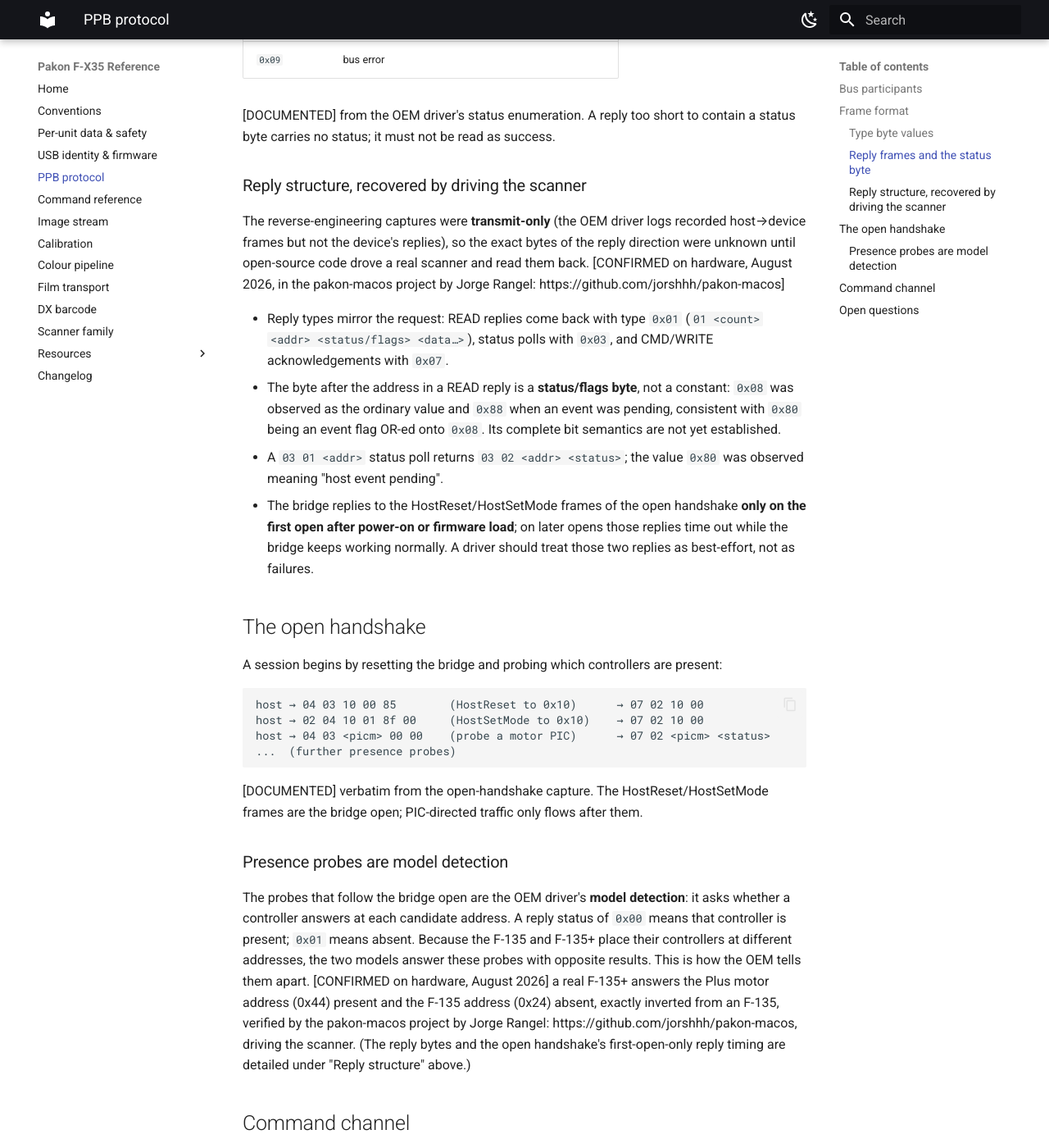
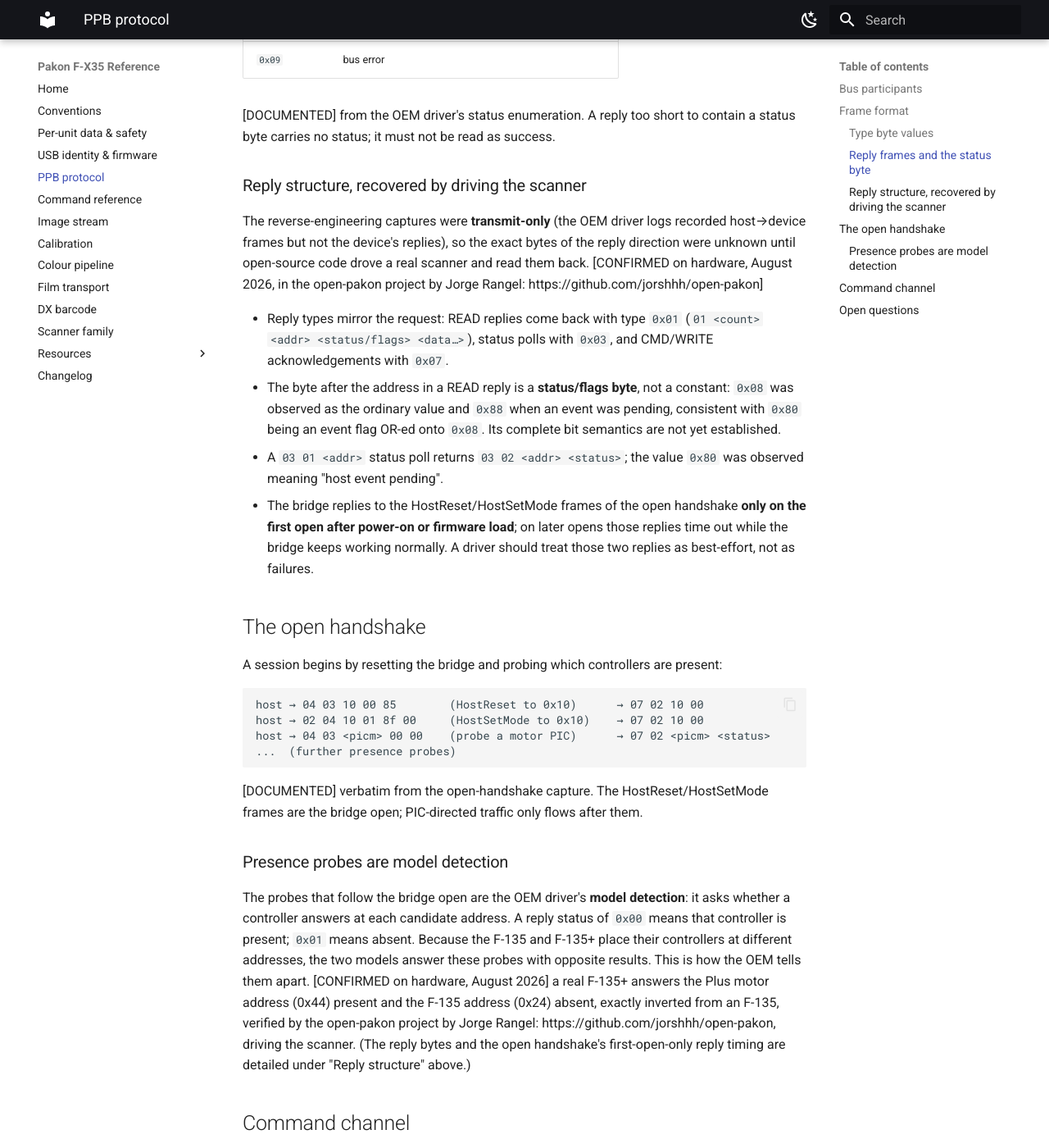
Before and after one commit to alibosworth/pakon-reference, an MkDocs documentation site: the page built from docs/ppb-protocol.md, in a window 1280 px wide and 1400 px high, scrolled down 2583 px. Shown: the whole window at 82% size. Built offline with MkDocs 1.6.1 and Material for MkDocs 9.7.7, drawn with Linux system fonts in a browser that asks for light colours.

Commit message:
Point to open-pakon, which pakon-macos was renamed to
Jorge Rangel renamed the repository. GitHub redirects the old links, but
the reference should use the name people will find. The two project tables
keep "formerly pakon-macos" so the old name still leads somewhere.

The changelog is left as written, since it records what the project was
called at the time. film-transport.md and scanner-family.md are left alone
too: #17 already rewrites the film-transport.md passage, and #18 edits the
scanner-family.md line, so changing them here would only make conflicts.

```diff
--- a/docs/ppb-protocol.md
+++ b/docs/ppb-protocol.md
@@ -99,8 +99,8 @@ contain a status byte carries no status; it must not be read as success.
 The reverse-engineering captures were **transmit-only** (the OEM driver logs
 recorded host→device frames but not the device's replies), so the exact bytes
 of the reply direction were unknown until open-source code drove a real scanner
-and read them back. [CONFIRMED on hardware, August 2026, in the pakon-macos
-project by Jorge Rangel: https://github.com/jorshhh/pakon-macos]
+and read them back. [CONFIRMED on hardware, August 2026, in the open-pakon
+project by Jorge Rangel: https://github.com/jorshhh/open-pakon]
 
 - Reply types mirror the request: READ replies come back with type `0x01`
   (`01 <count> <addr> <status/flags> <data…>`), status polls with `0x03`, and
@@ -140,8 +140,8 @@ absent. Because the F-135 and F-135+ place their controllers at different
 addresses, the two models answer these probes with opposite results. This is
 how the OEM tells them apart. [CONFIRMED on hardware, August 2026] a real
 F-135+ answers the Plus motor address (0x44) present and the F-135 address
-(0x24) absent, exactly inverted from an F-135, verified by the pakon-macos
-project by Jorge Rangel: https://github.com/jorshhh/pakon-macos, driving the
+(0x24) absent, exactly inverted from an F-135, verified by the open-pakon
+project by Jorge Rangel: https://github.com/jorshhh/open-pakon, driving the
 scanner. (The reply bytes and the open handshake's first-open-only reply timing
 are detailed under "Reply structure" above.)
 
```
Also changed, not shown: README.md (+6 -6 lines), docs/color-pipeline.md (+2 -2 lines), docs/image-stream.md (+3 -3 lines), docs/index.md (+3 -3 lines).
